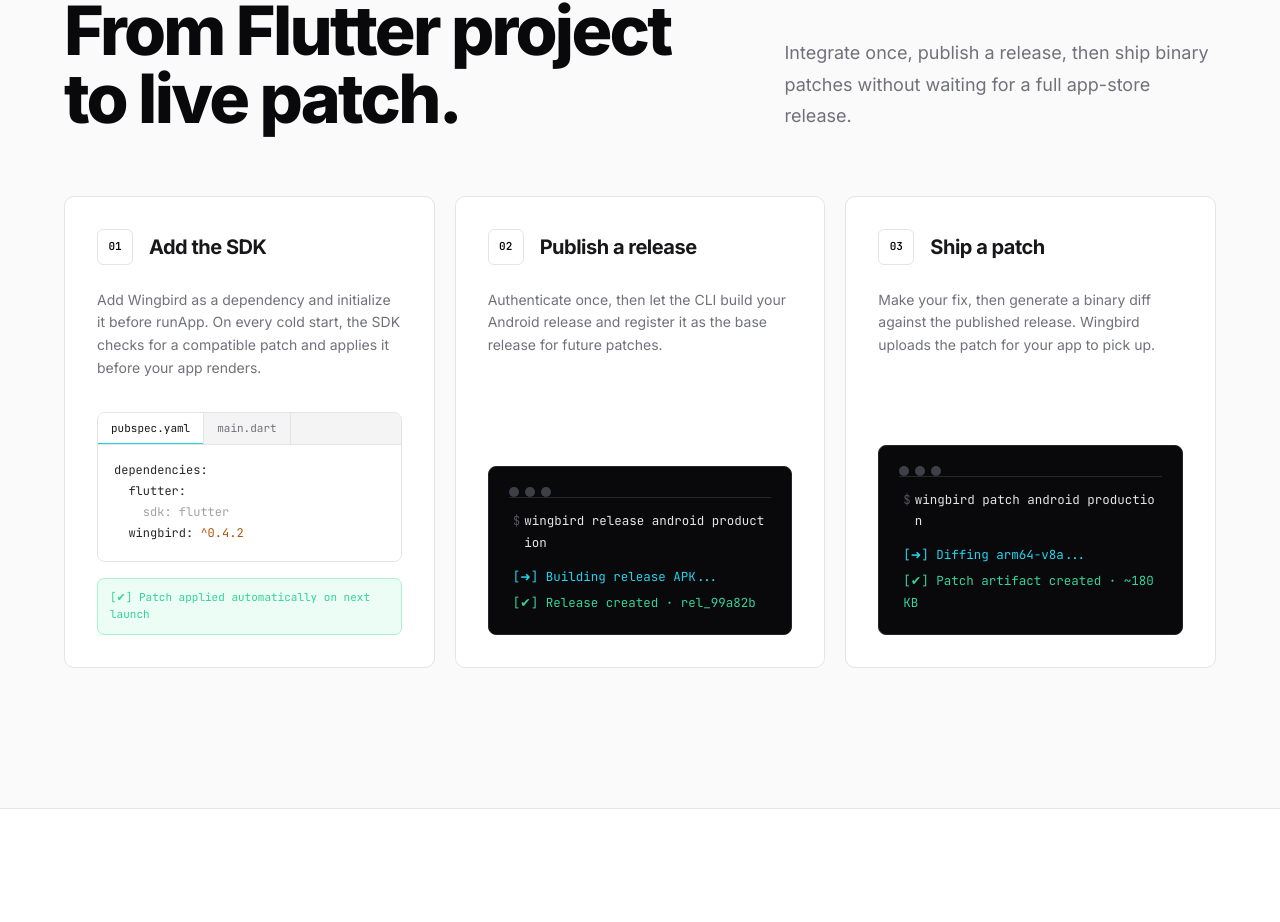
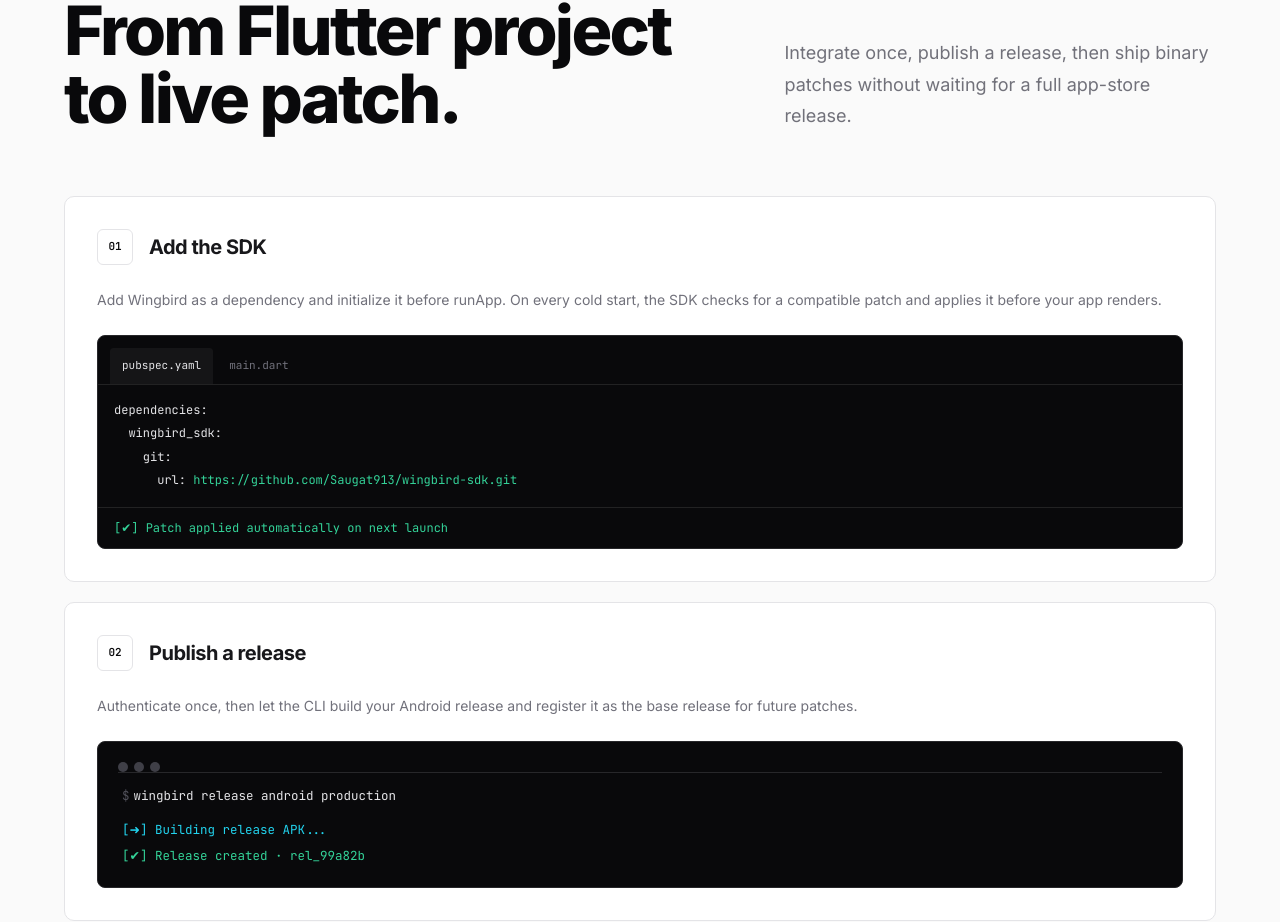
Before and after one commit to Saugat913/wingbird-web, a Next.js app: page / in a window 1280 px wide. Shown: the part 1491-2413 px from the top of the page. Built offline with nearby package versions, Linux system fonts and the light colour scheme.

Commit message:
chore: add the sdk and cli flow secttion

```diff
--- a/package.json
+++ b/package.json
@@ -9,7 +9,6 @@
     "lint": "eslint"
   },
   "dependencies": {
-    "better-auth": "^1.7.5",
     "next": "16.3.5",
     "react": "19.2.8",
     "react-dom": "19.2.8"
--- a/src/ui/apps/landing/components/setup.tsx
+++ b/src/ui/apps/landing/components/setup.tsx
@@ -13,20 +13,61 @@
         name: "pubspec.yaml",
         lines: [
           { t: "fg", c: "dependencies:" },
-          { t: "fg", c: "  flutter:" },
-          { t: "dim", c: "    sdk: flutter" },
-          { t: "mixed", c: [["fg", "  wingbird: "], ["str", "^0.4.2"]] },
+          {
+            t: "fg",
+            c: "  wingbird_sdk:",
+          },
+          {
+            t: "mixed",
+            c: [["fg", "    git:"]],
+          },
+          {
+            t: "mixed",
+            c: [
+              ["fg", "      url: "],
+              ["str", "https://github.com/Saugat913/wingbird-sdk.git"],
+            ],
+          },
         ],
       },
       {
         name: "main.dart",
         lines: [
-          { t: "mixed", c: [["kw", "import"], ["str", " 'package:wingbird/wingbird.dart'"], ["fg", ";"]] },
+          {
+            t: "mixed",
+            c: [
+              ["kw", "import"],
+              ["str", " 'package:wingbird_sdk/wingbird_sdk.dart'"],
+              ["fg", ";"],
+            ],
+          },
           { t: "fg", c: "" },
-          { t: "mixed", c: [["kw", "Future"], ["fg", "<void> main() "], ["kw", "async"], ["fg", " {"]] },
+          {
+            t: "mixed",
+            c: [
+              ["kw", "Future"],
+              ["fg", "<void> main() "],
+              ["kw", "async"],
+              ["fg", " {"],
+            ],
+          },
           { t: "fg", c: "  WidgetsFlutterBinding.ensureInitialized();" },
-          { t: "mixed", c: [["fg", "  "], ["kw", "await"], ["fg", " Wingbird.init(channel: Channel.prod);"]] },
-          { t: "mixed", c: [["fg", "  runApp("], ["kw", "const"], ["fg", " MyApp());"]] },
+          {
+            t: "mixed",
+            c: [
+              ["fg", "  "],
+              ["kw", "await"],
+              ["fg", " Wingbird.init(channel: Channel.prod);"],
+            ],
+          },
+          {
+            t: "mixed",
+            c: [
+              ["fg", "  runApp("],
+              ["kw", "const"],
+              ["fg", " MyApp());"],
+            ],
+          },
           { t: "fg", c: "}" },
         ],
       },
@@ -57,35 +98,59 @@
   },
 ];
 
-function CodePanel({ files }: { files: typeof steps[0]["files"] }) {
+function lineColor(cls: string) {
+  if (cls === "kw") return "t-cyan";
+  if (cls === "str") return "t-emerald";
+  if (cls === "dim") return "t-dim";
+  return "t-cmd";
+}
+
+function CodePanel({
+  files,
+  status,
+}: {
+  files: (typeof steps)[0]["files"];
+  status: string;
+}) {
   const [active, setActive] = useState(files[0].name);
   const file = files.find((f) => f.name === active) ?? files[0];
 
   return (
-    <div className="code-panel">
-      <div className="file-tabs">
+    <div className="term p-0">
+      <div className="flex gap-1 border-b border-white/10 px-3 pt-3">
         {files.map((f) => (
           <button
             key={f.name}
-            className={`file-tab${f.name === active ? " active" : ""}`}
             onClick={() => setActive(f.name)}
+            className={`rounded-t px-3 py-2 font-mono text-[11px] transition-colors ${
+              f.name === active
+                ? "bg-white/5 text-zinc-200"
+                : "text-zinc-500 hover:text-zinc-300"
+            }`}
           >
             {f.name}
           </button>
         ))}
       </div>
-      <div className="code-body">
-        <div className="code-lines active">
+      <div className="px-4 py-4">
+        <div className="flex flex-col gap-1 font-mono text-xs leading-relaxed whitespace-pre">
           {file.lines.map((line, i) => (
             <span key={i}>
-              {line.t === "mixed"
-                ? line.c.map(([cls, text], j) => (
-                    <span key={j} className={`cl-${cls}`}>{text}</span>
+              {line.t === "mixed" ? (
+                line.c.map(([cls, text], j) => (
+                  <span key={j} className={lineColor(cls)}>
+                    {text}
+                  </span>
                 ))
-                : <span className={`cl-${line.t}`}>{line.c || "\u00A0"}</span>}
+              ) : (
+                <span className={lineColor(line.t)}>{line.c || "\u00A0"}</span>
+              )}
             </span>
           ))}
         </div>
+      </div>
+      <div className="border-t border-white/10 px-4 py-3 font-mono text-xs">
+        <span className="t-emerald">{status}</span>
       </div>
     </div>
   );
@@ -95,39 +160,50 @@
   return (
     <section id="how-it-works" className="section section--surface">
       <div className="wrap">
-        <div className="mb-16 flex flex-wrap items-end justify-between gap-6" data-reveal>
+        <div
+          className="mb-16 flex flex-wrap items-end justify-between gap-6"
+          data-reveal
+        >
           <div>
             <span className="eyebrow">How it works</span>
             <h2 className="display">
-              From Flutter project<br />to live patch.
+              From Flutter project
+              <br />
+              to live patch.
             </h2>
           </div>
           <p className="lead" style={{ maxWidth: "38ch", marginBottom: 0 }}>
-            Integrate once, publish a release, then ship binary patches without waiting for a full app-store release.
+            Integrate once, publish a release, then ship binary patches without
+            waiting for a full app-store release.
           </p>
         </div>
 
-        <div className="grid items-stretch gap-5 md:grid-cols-3">
+        <div className="grid gap-5">
           {steps.map((step) => (
-            <article key={step.n} data-reveal className="card flex h-full flex-col p-7 md:p-8">
+            <article
+              key={step.n}
+              data-reveal
+              className="card flex flex-col gap-6 p-7 md:p-8"
+            >
               <div className="flex items-center gap-4">
                 <span className="step-num">{step.n}</span>
-                <h3 className="text-xl font-bold tracking-tight text-zinc-900">{step.title}</h3>
+                <h3 className="text-xl font-bold tracking-tight text-zinc-900">
+                  {step.title}
+                </h3>
               </div>
 
-              <p className="mt-6 text-sm leading-relaxed text-zinc-500">{step.desc}</p>
+              <p className="text-sm leading-relaxed text-zinc-500">
+                {step.desc}
+              </p>
 
-              <div className="mt-8 flex flex-1 flex-col justify-end">
               {step.type === "code" ? (
-                  <div className="flex flex-col gap-4">
-                    <CodePanel files={step.files} />
-                    <div className="code-status">
-                      <span className="t-emerald">{step.status}</span>
-                    </div>
-                  </div>
+                <CodePanel files={step.files} status={step.status} />
               ) : (
                 <div className="term p-5">
-                    <div className="term-bar" style={{ padding: 0, marginBottom: 12 }}>
+                  <div
+                    className="term-bar"
+                    style={{ padding: 0, marginBottom: 12 }}
+                  >
                     <span className="term-dot bg-zinc-700" />
                     <span className="term-dot bg-zinc-700" />
                     <span className="term-dot bg-zinc-700" />
@@ -139,13 +215,14 @@
                     </div>
                     <div className="flex flex-col gap-1">
                       {step.out.map(([cls, text]) => (
-                          <span key={text} className={cls}>{text}</span>
+                        <span key={text} className={cls}>
+                          {text}
+                        </span>
                       ))}
                     </div>
                   </div>
                 </div>
               )}
-              </div>
             </article>
           ))}
         </div>
```
Also changed, not shown: app/auth/success/page.tsx (+36 -10 lines). Lines whose indentation alone changed are shown as unchanged.
